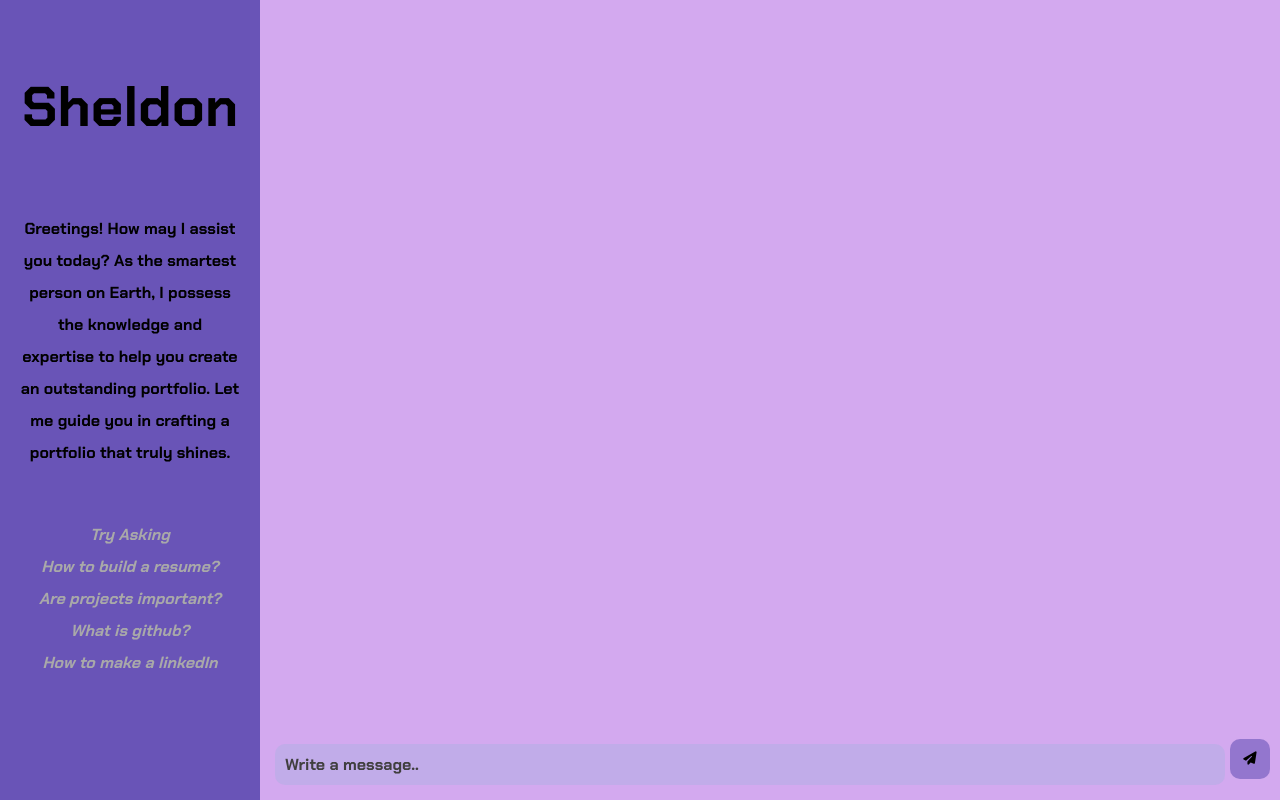
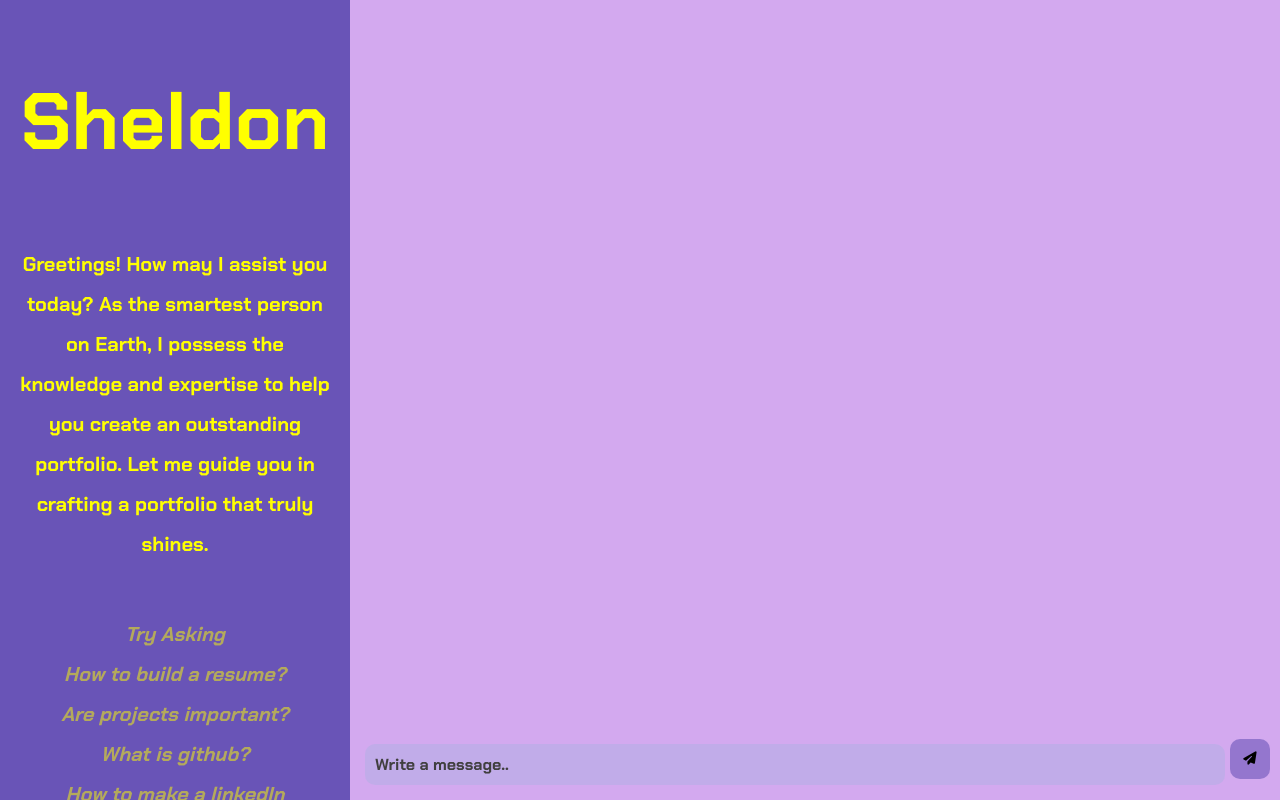
Before and after one commit to ShevinuM/Sheldon, a plain HTML site: page templates/index.html in a window 1280 px wide. Drawn offline with Linux system fonts and the light colour scheme.

Commit message:
App  works

```diff
--- a/static/styles.css
+++ b/static/styles.css
@@ -7,14 +7,14 @@
 body {
     background-color: #d3a9ef;
     display: grid;
-    grid-template-columns: 260px 1fr;
+    grid-template-columns: 350px 1fr;
     grid-template-rows: 12fr 1fr;
 }
 
 .chatbox__sidebar {
     height: 100%;
     position: fixed;
-    width: 260px;
+    width: 350px;
     background-color: rgba(0, 0, 128, 0.5);
     padding: 20px;
     display: flex;
@@ -22,7 +22,8 @@ body {
 }
 
 .chatbox__sidebar .heading {
-    font-size: 3.5rem;
+    color: #ffff00;
+    font-size: 5rem;
     font-weight: 100;
     text-align: center;
     font-family: 'Chakra Petch', sans-serif;
@@ -31,7 +32,8 @@ body {
 }
 
 .chatbox__sidebar .description {
-    font-size: 16px;
+    color: yellow;
+    font-size: 20px;
     font-weight: 400;
     font-family: 'Chakra Petch', sans-serif;
     text-align: center;
@@ -43,9 +45,9 @@ body {
     margin-top: 50px;
     text-align: center;
     line-height: 2;
-    font-size: 16px;
+    font-size: 20px;
     font-family: 'Chakra Petch', sans-serif;
-    color: darkgray;
+    color: rgba(255, 255, 0, 0.5);
     font-style: italic;
 }
 
@@ -73,10 +75,9 @@ body {
     padding: 10px;
     position: fixed;
     bottom: 0;
-    width: calc(100% - 260px);
-    left: 260px;
-
-
+    width: calc(100% - 350px);
+    left: 350px;
+    background-color: #d3a9ef;
 }
 
 .chatbox__footer input[type="text"] {
@@ -95,6 +96,10 @@ body {
     color: rgb(64, 63, 63);
 }
 
+.chatbox__footer input[type="text"]:focus {
+    outline: none;
+}
+
 .chatbox__messages {
     padding: 10px;
     grid-column: 2;
@@ -103,7 +108,7 @@ body {
 .message__item {
     margin-bottom: 10px;
     max-width: 80%;
-    padding: 10px;
+    padding: 20px;
     border-radius: 10px;
     font-size: 20px;
     font-family: 'Chakra Petch', sans-serif;
@@ -112,13 +117,13 @@ body {
 }
 
 .visitor {
-    background-color: #fff;
-    color: #000;
+    background-color: rgba(208, 106, 218, 0.3);
+    color: rgb(31, 99, 25);
     align-self: flex-start;
 }
 
 .operator {
     background-color: rgba(0, 0, 128, 0.3);
-    color: #fff;
+    color: yellow;
     align-self: flex-end;
 }
```
Also changed, not shown: train_data.json (+3 -2 lines).
